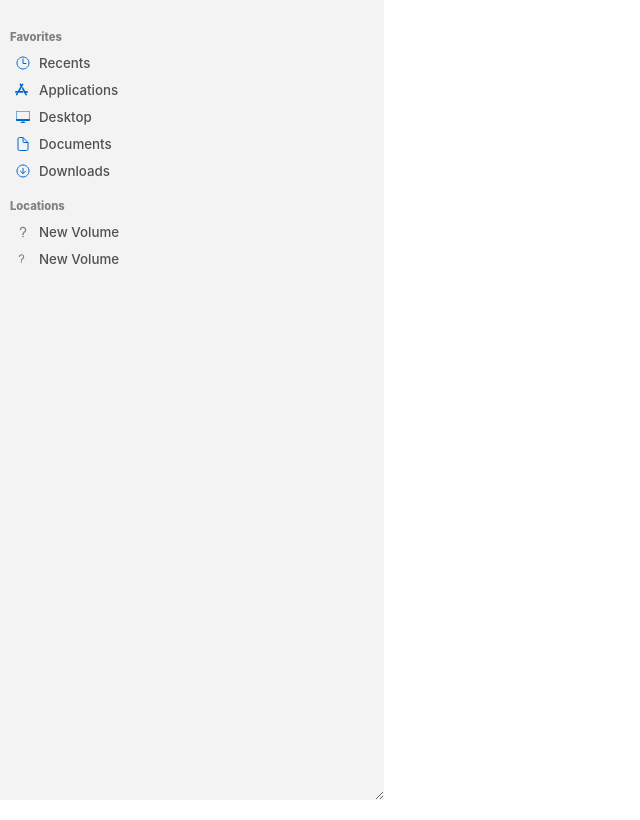
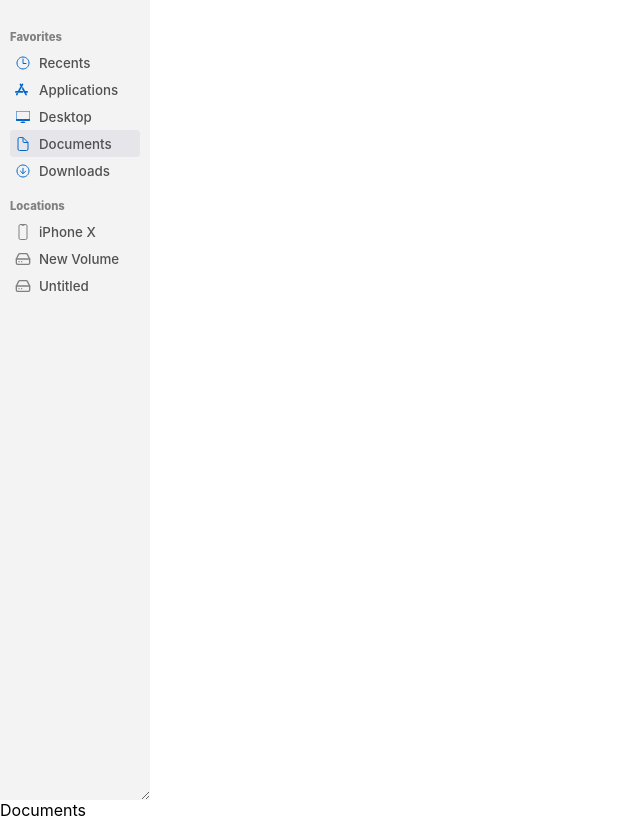
Before and after one commit to PatoSala/Finder-for-Windows, a React (Create React App) app in the folder finder-for-windows/: page /Documents in a window 1280 px wide. Shown: the whole page, without its empty margins (0-640 px from the left). Built offline with nearby package versions, Linux system fonts and the light colour scheme.

Commit message:
added react router

```diff
--- a/finder-for-windows/package.json
+++ b/finder-for-windows/package.json
@@ -9,6 +9,7 @@
     "react": "^18.2.0",
     "react-dom": "^18.2.0",
     "react-icons": "^4.4.0",
+    "react-router-dom": "^6.3.0",
     "react-scripts": "5.0.1",
     "web-vitals": "^2.1.4"
   },
--- a/finder-for-windows/src/App.js
+++ b/finder-for-windows/src/App.js
@@ -1,12 +1,15 @@
 import logo from './logo.svg';
+import { BrowserRouter } from "react-router-dom";
 
 import FinderWrapper from './Components/FinderWrapper/FinderWrapper.js';
 
 function App() {
   return (
-    <div className="App">
-      <FinderWrapper/>
-    </div>
+    <BrowserRouter>
+      <div className="App">
+        <FinderWrapper/>
+      </div>
+    </BrowserRouter>
   );
 }
 
--- a/finder-for-windows/src/Components/ContainerLeft/ContainerLeft.css
+++ b/finder-for-windows/src/Components/ContainerLeft/ContainerLeft.css
@@ -1,7 +1,7 @@
 .containerLeft {
     max-width: 50vw;
     min-width: 150px;
-    width: 30vw;
+    width: 150px;
     height: 100vh;
     overflow: hidden;
     resize: horizontal;
--- a/finder-for-windows/src/Components/ContainerLeft/Sidebar/Collapsables/Collapsables.css
+++ b/finder-for-windows/src/Components/ContainerLeft/Sidebar/Collapsables/Collapsables.css
@@ -3,11 +3,21 @@
     overflow: hidden;
     height: max-content;
     margin-bottom: 15px;
+    z-index: 2;
+    transition: 0.3s;
+    user-select: none;
 }
 
-.title {
+.title-container {
     font-size: 7.5px;
     margin-bottom: 5px;
+    display: flex;
+    align-items: center;
+    justify-content: space-between;
+}
+
+.title-container:hover .collapse-button{
+    display: flex;
 }
 
 h2 {
@@ -15,6 +25,12 @@ h2 {
     padding: 0;
     color: gray;
     font-weight: 800;
+}
+
+.collapse-button {
+    display: none;
+    align-items: center;
+    justify-content: center;
 }
 
 ul {
@@ -30,7 +46,6 @@ li {
     padding: 0;
     color: rgb(81, 81, 84);
     font-weight: 500;
-    /* background-color: rgb(229, 229, 234); */
     padding: 5.5px 5px 5.5px 5px;
     border-radius: 4px;
     cursor: default;
@@ -41,10 +56,12 @@ li {
     align-items: center;
     justify-content: center;
     position: absolute;
+    z-index: 1;
 }
 
 .collapsable-tiem-text {
     font-size: 10pt;
     margin: 0px;
     padding: 0px 0px 0px 24px;
+    white-space: nowrap;
 }
--- a/finder-for-windows/src/Components/ContainerLeft/Sidebar/Collapsables/Favourites.js
+++ b/finder-for-windows/src/Components/ContainerLeft/Sidebar/Collapsables/Favourites.js
@@ -1,50 +1,75 @@
-import React from "react";
+import React, { useState, useEffect } from "react";
+import { Link, useLocation } from "react-router-dom";
 import './Collapsables.css';
 
 // Icons
-import { IoArrowDownCircleOutline, IoDocumentOutline, IoTimeOutline } from "react-icons/io5";
+import { IoArrowDownCircleOutline, IoDocumentOutline, IoTimeOutline, IoChevronForward } from "react-icons/io5";
 import { IoIosDesktop } from "react-icons/io";
 import { SiAppstore } from "react-icons/si";
 
 function Favourites() {
+
+    const [collapse, setCollapse] = useState(true);
+
     return (
-        <div className="collapsable">
-            <div className="title">
+        <div className="collapsable" style={{height: collapse ? 'max-content' : '15px'}}>
+            <div className="title-container">
                 <h2>Favorites</h2>
+                <div className="collapse-button" onClick={() => setCollapse(!collapse)} style={{transform: collapse ? 'rotate(90deg)' : 'rotate(0deg)'}}>
+                    <IoChevronForward size={12} color="gray"/>
+                </div>
             </div>
 
             <div className="links">
-                <ul>
-                    <li>
+                <ul style={{display: collapse ? 'block' : 'none'}}>
+
+                    <Link to={"/Recents"} style={{textDecoration: 'none'}}>
+                        <li style={{backgroundColor: useLocation().pathname === '/Recents' ? 'rgb(229, 229, 234)' : 'transparent'}}>
                             <div className="icon-container">
                                 <IoTimeOutline size={16} color="#06c"/>
                             </div>
                             <p className="collapsable-tiem-text">Recents</p>
                         </li>
-                    <li>
+                    </Link>
+
+
+                    <Link to={"/Applications"} style={{textDecoration: 'none'}}>
+                        <li style={{backgroundColor: useLocation().pathname === '/Applications' ? 'rgb(229, 229, 234)' : 'transparent'}}>
                             <div className="icon-container">
                                 <SiAppstore size={13} color="#06c"/>
                             </div>
                             <p className="collapsable-tiem-text">Applications</p>
                         </li>
-                    <li>
+                    </Link>
+
+
+                    <Link to={"/Desktop"} style={{textDecoration: 'none'}}>
+                        <li style={{backgroundColor: useLocation().pathname === '/Desktop' ? 'rgb(229, 229, 234)' : 'transparent'}}>
                             <div className="icon-container">
                                 <IoIosDesktop size={16} color="#06c"/>
                             </div>
                             <p className="collapsable-tiem-text">Desktop</p>
                         </li>
-                    <li>
+                    </Link>
+
+                    <Link to={"/Documents"} style={{textDecoration: 'none'}}>
+                        <li style={{backgroundColor: useLocation().pathname === '/Documents' ? 'rgb(229, 229, 234)' : 'transparent'}}>
                             <div className="icon-container">
                                 <IoDocumentOutline size={16} color="#06c"/>
                             </div>
                             <p className="collapsable-tiem-text">Documents</p>
                         </li>
-                    <li>
+                    </Link>
+
+                    <Link to={"/Downloads"} style={{textDecoration: 'none'}}>
+                        <li style={{backgroundColor: useLocation().pathname === '/Downloads' ? 'rgb(229, 229, 234)' : 'transparent'}}>
                             <div className="icon-container">
                                 <IoArrowDownCircleOutline size={16} color="#06c"/>
                             </div>
                             <p className="collapsable-tiem-text">Downloads</p>
                         </li>
+                    </Link>
+
                 </ul>
             </div>
         </div>
--- a/finder-for-windows/src/Components/ContainerLeft/Sidebar/Collapsables/Locations.js
+++ b/finder-for-windows/src/Components/ContainerLeft/Sidebar/Collapsables/Locations.js
@@ -1,29 +1,42 @@
-import React from "react";
+import React, { useState } from "react";
 import './Collapsables.css';
 
 // Icons
-import { BiQuestionMark } from 'react-icons/bi';
+import { FiHardDrive } from 'react-icons/fi';
+import { IoPhonePortraitOutline, IoChevronForward } from 'react-icons/io5';
 
 function Locations() {
+
+    const [collapse, setCollapse] = useState(true);
+
     return (
-        <div className="collapsable">
-            <div className="title">
+        <div className="collapsable" style={{height: collapse ? 'max-content' : '15px'}}>
+            <div className="title-container">
                 <h2>Locations</h2>
+                <div className="collapse-button" onClick={() => setCollapse(!collapse)} style={{transform: collapse ? 'rotate(90deg)' : 'rotate(0deg)'}}>
+                    <IoChevronForward size={12} color="gray"/>
+                </div>
             </div>
 
             <div className="links">
-                <ul>
+                <ul style={{display: collapse ? 'block' : 'none'}}>
                     <li>
                         <div className="icon-container">
-                            <BiQuestionMark size={16} color="gray"/>
+                            <IoPhonePortraitOutline size={16} color="gray"/>
+                        </div>
+                        <p className="collapsable-tiem-text">iPhone X</p>
+                    </li>
+                    <li>
+                        <div className="icon-container">
+                            <FiHardDrive size={16} color="gray"/>
                         </div>
                         <p className="collapsable-tiem-text">New Volume</p>
                     </li>
                     <li>
                         <div className="icon-container">
-                            <BiQuestionMark size={13} color="gray"/>
+                            <FiHardDrive size={16} color="gray"/>
                         </div>
-                        <p className="collapsable-tiem-text">New Volume</p>
+                        <p className="collapsable-tiem-text">Untitled</p>
                     </li>
                 </ul>
             </div>
--- a/finder-for-windows/src/Components/ContainerRight/ContainerRight.js
+++ b/finder-for-windows/src/Components/ContainerRight/ContainerRight.js
@@ -1,8 +1,60 @@
 import React from "react";
+import { Routes, Route, Link } from "react-router-dom";
+
+
+
+function Recents() {
+    return (
+        <div style={{height: '100%', display: 'flex', alignItems: 'center', backgroundColor: 'red', position: 'absolute'}}>
+            Recents
+        </div>
+    )
+}
+
+function Applications() {
+    return (
+        <div style={{width: '100%', height: '100%', display: 'flex', alignItems: 'center', backgroundColor: 'red'}}>
+            Applications
+        </div>
+    )
+}
+
+function Desktop() {
+    return (
+        <div style={{flex: 1, alignItems: 'center'}}>
+            Desktop
+        </div>
+    )
+}
+
+function Documents() {
+    return (
+        <div style={{flex: 1, alignItems: 'center'}}>
+            Documents
+        </div>
+    )
+}
+
+function Downloads() {
+    return (
+        <div style={{flex: 1, alignItems: 'center'}}>
+            Documents
+        </div>
+    )
+}
+
+
 
 function ContainerRight() {
     return (
-        <div className="containerRight"></div>
+        <div className="containerRight">
+            <Routes>
+                <Route path="/Recents" element={<Recents/>}/>
+                <Route path="/Applications" element={<Applications/>}/>
+                <Route path="/Desktop" element={<Desktop/>}/>
+                <Route path="/Documents" element={<Downloads/>}/>
+            </Routes>
+        </div>
     )
 }
 
```
Also changed, not shown: 2 other files (tests, documents, lock files or other folders). Lines whose indentation alone changed are shown as unchanged.
